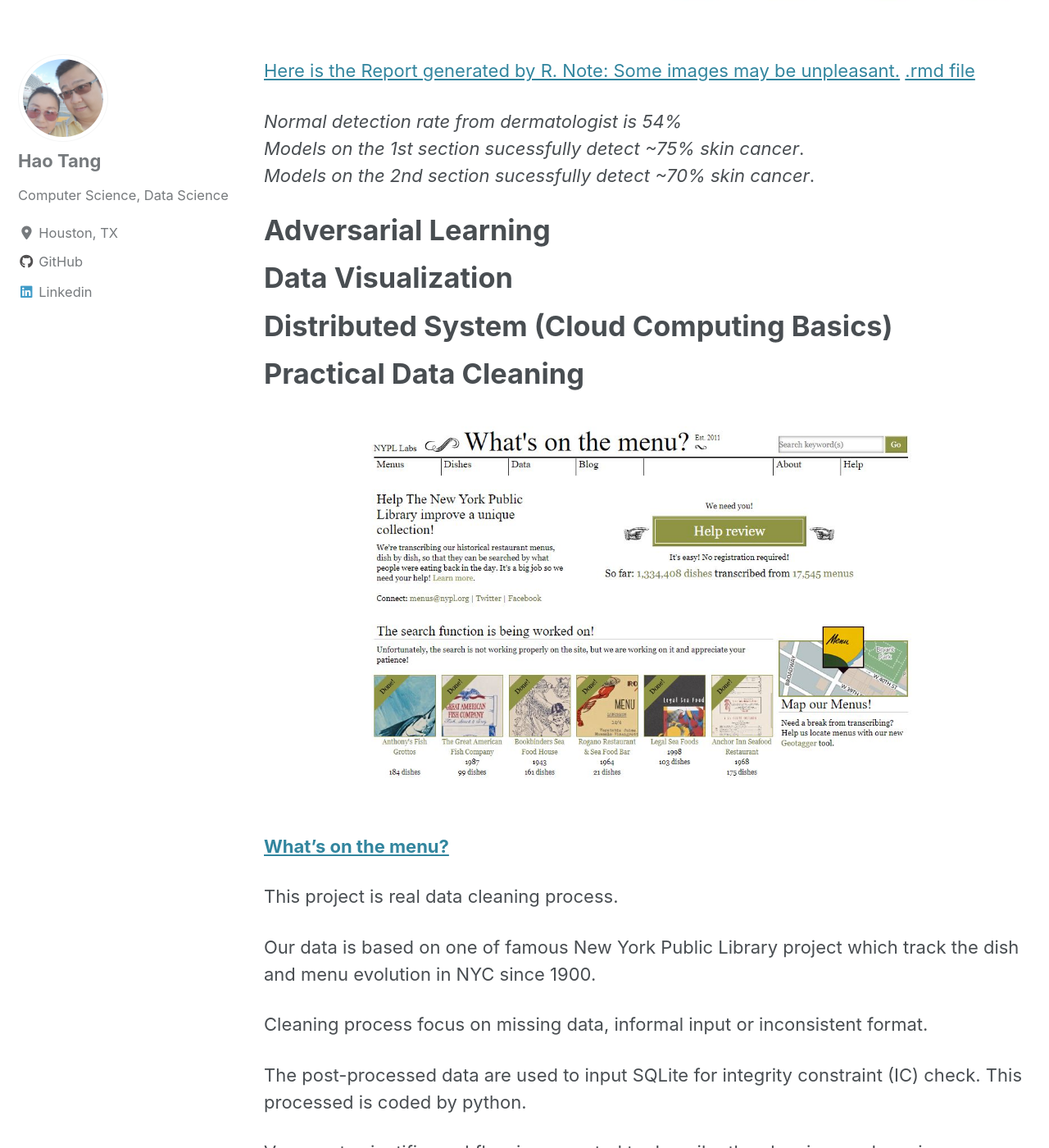
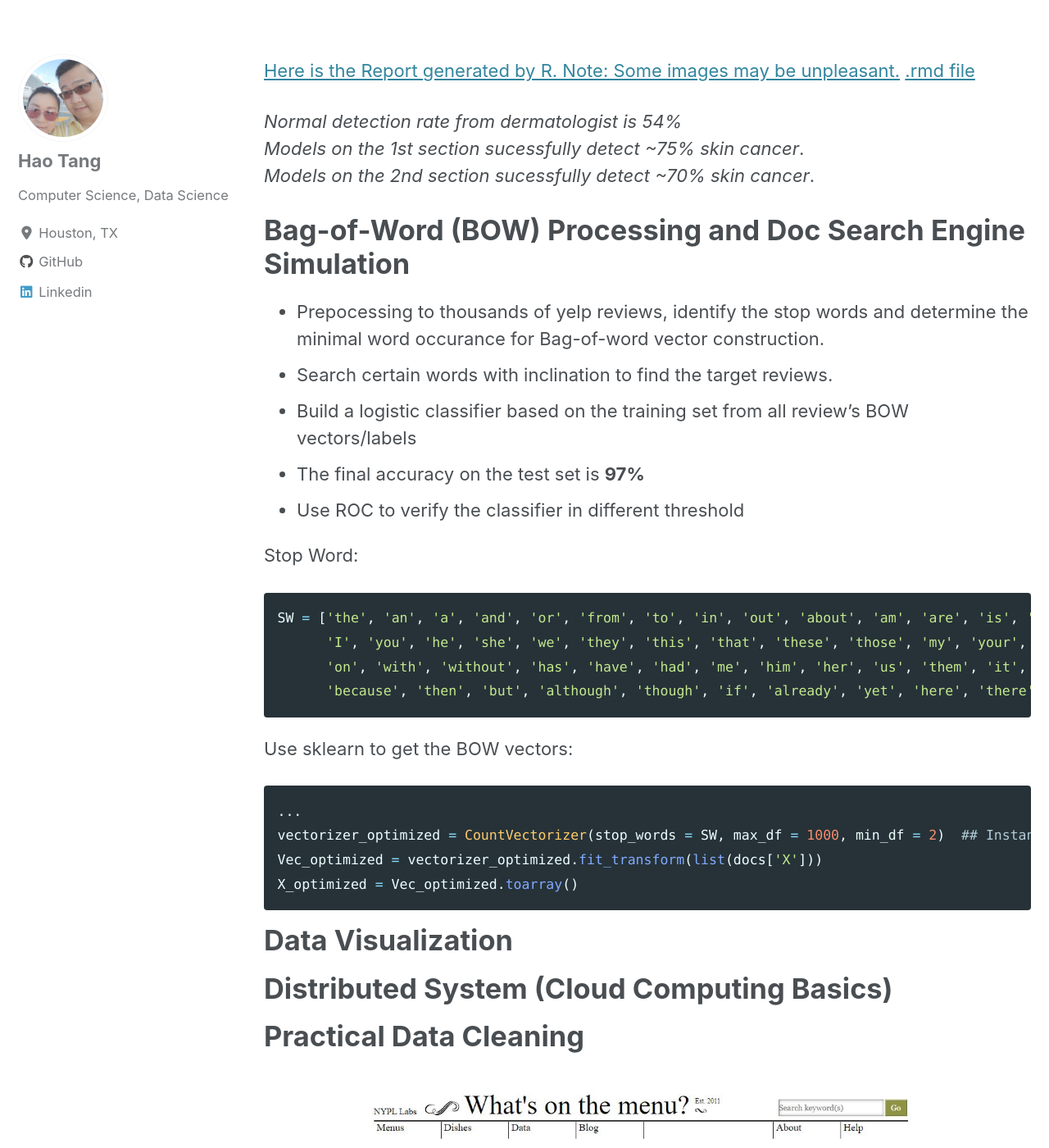
Before and after one commit to tanghao205/tanghao205.github.io, a Jekyll site: the page built from _pages/projects.md, in a window 1280 px wide and 1400 px high, scrolled down 3413 px. Shown: the whole window at 82% size. Built offline with Jekyll 4.4.1, drawn with Linux system fonts in a browser that asks for light colours; cached includes are drawn as plain includes; nearby versions of some CDN libraries.

Commit message:
Update projects.md

````diff
--- a/_pages/projects.md
+++ b/_pages/projects.md
@@ -90,7 +90,28 @@
 
 
 
-# Adversarial Learning
+# Bag-of-Word (BOW) Processing and Doc Search Engine Simulation
+
+- Prepocessing to thousands of yelp reviews, identify the stop words and determine the minimal word occurance for Bag-of-word vector construction.
+- Search certain words with inclination to find the target reviews.
+- Build a logistic classifier based on the training set from all review's BOW vectors/labels
+- The final accuracy on the test set is **97%**
+- Use ROC to verify the classifier in different threshold
+
+Stop Word:
+```python
+SW = ['the', 'an', 'a', 'and', 'or', 'from', 'to', 'in', 'out', 'about', 'am', 'are', 'is', 'was', 'be', 'been',
+      'I', 'you', 'he', 'she', 'we', 'they', 'this', 'that', 'these', 'those', 'my', 'your', 'his', 'her', 'their', 'our',
+      'on', 'with', 'without', 'has', 'have', 'had', 'me', 'him', 'her', 'us', 'them', 'it', 'for', 'of', 'at', 'as', 'so',
+      'because', 'then', 'but', 'although', 'though', 'if', 'already', 'yet', 'here', 'there', 'were', 'would', 'could']
+```
+Use sklearn to get the BOW vectors:
+```python
+...
+vectorizer_optimized = CountVectorizer(stop_words = SW, max_df = 1000, min_df = 2)  ## Instantiate an object,
+Vec_optimized = vectorizer_optimized.fit_transform(list(docs['X']))
+X_optimized = Vec_optimized.toarray()
+```
 
 
 # Data Visualization
````
